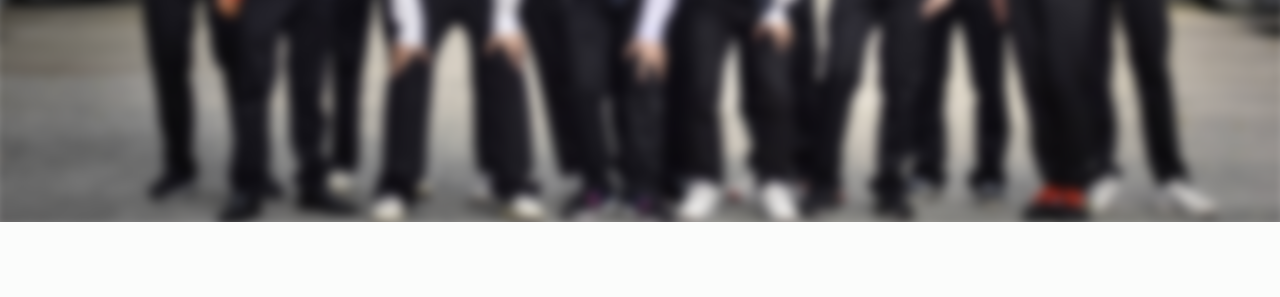
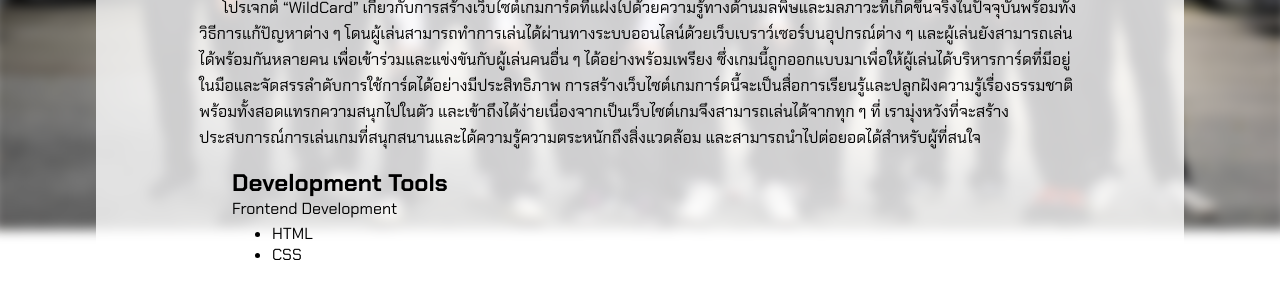
Before and after one commit to bureerak/Wildcard_WebGame, a Django app: page /project in a window 1280 px wide. Shown: the part 578-875 px from the top of the page. Before the commit the page ends 800 px from the top, so only its background shows below. Run offline with Django 5.2, Linux system fonts and the light colour scheme.

Commit message:
Updating HTML page

```diff
--- a/cardgame/game/static/res/css/game.css
+++ b/cardgame/game/static/res/css/game.css
@@ -19,10 +19,11 @@
 
 .myimg{
     display: grid;
-    grid-template-columns: auto auto auto auto auto;
+    grid-template-columns: 20% 20% 20% 20% 20%;
     max-width: 75%;
     margin: auto;
 }
+
 .img-profile{
     border-radius: 100%;
 }
@@ -32,11 +33,9 @@
 }
 
 .myinfo{
-    padding: 0 64px;
-    margin-top: 32px;
-}
-.myinfo label{
-    font-size: x-large;
+    max-width: 81%;
+    margin: 16px auto;
+    line-height: 26px;
 }
 
 #game-body {
--- a/cardgame/game/templates/stream/project.html
+++ b/cardgame/game/templates/stream/project.html
@@ -12,20 +12,54 @@
             }
 
             .project-container {
-                top: 0;
                 background-color: rgba(255, 255, 255, 0.8);
                 width: 85%;
                 min-width: 100px;
-                margin: auto;
-                padding-top: 72px;
+                margin: 96px auto auto auto;
+                border-radius: 16px;
+            }
+
+            .project-container:last-child {
+                padding-bottom: 16px;
             }
 
             .myimg label {
                 font-size: smaller;
             }
 
+            .myimg span {
+                font-weight: bold;
+            }
+
             .myimg {
                 text-align: center;
+            }
+
+            .project-name {
+                text-align: center;
+                margin: auto auto 16px auto;
+                padding-top: 16px;
+            }
+
+            .project-name label:first-child {
+                font-size: 8vw;
+                font-weight: bold;
+                color: rgb(56, 127, 57);
+                text-shadow: 4px 4px 10px #6E6E6E;
+            }
+
+            .info-tools {
+                max-width: 75%;
+                margin: auto;
+            }
+
+            .info-tools .title {
+                font-size: x-large;
+                font-weight: bold;
+            }
+
+            ul {
+                margin-top: 4px;
             }
         </style>
     </head>
@@ -35,7 +69,7 @@
             <div class="navcon">
                 <div>
                     <img src="{%static 'res/player.png'%}" width="32" height="32" />
-                    <label>&nbsp; PSCP_Project_101</label>
+                    <label>&nbsp; WildCard</label>
                 </div>
                 <div>
                     <a href="/">เล่นเกม</a>
@@ -45,7 +79,29 @@
             </div>
         </nav>
         <div class="project-container">
+            <div class="project-name">
+                <label>
+                    WildCard Project
+                </label>
+                <br>
+                <label>
+                    การ์ดเกมปัญหาสิ่งแวดล้อม
+                </label>
+            </div>
             <div class="myimg">
+                <div>
+                    <img src="{%static 'res/img3.jpg'%}" width="100%" class="img-profile">
+                    <label>
+                        นายปองพล บุรีรักษ์<br>
+                    </label>
+                    <label>
+                        รหัสนักศึกษา 67070100
+                    </label>
+                    <span>
+                        Backend
+                        Developer
+                    </span>
+                </div>
                 <div>
                     <img src="https://www.it.kmitl.ac.th/~it67070057/nacopter123-profile.jpg" width="100%" class="img-profile">
                     <label>
@@ -54,6 +110,36 @@
                     <label>
                         รหัสนักศึกษา 67070057
                     </label>
+                    <span>
+                        Frontend
+                        Developer
+                    </span>
+                </div>
+                <div>
+                    <img src="{%static 'res/img5.jpg'%}" width="100%" class="img-profile">
+                    <label>
+                        นายธนาธิป ปานทัพ<br>
+                    </label>
+                    <label>
+                        รหัสนักศึกษา 67070070
+                    </label>
+                    <span>
+                        Game
+                        Designer
+                    </span>
+                </div>
+                <div>
+                    <img src="{%static 'res/img4.jpg'%}" width="100%" class="img-profile">
+                    <label>
+                        นายธนชาติ แซ่อ้วง<br>
+                    </label>
+                    <label>
+                        รหัสนักศึกษา 67070062
+                    </label>
+                    <span>
+                        Game
+                        Designer
+                    </span>
                 </div>
                 <div>
                     <img src="{%static 'res/img2.jpg'%}" width="100%" class="img-profile">
@@ -63,42 +149,37 @@
                     <label>
                         รหัสนักศึกษา 67070073
                     </label>
-                </div>
-                <div>
-                    <img src="{%static 'res/img3.jpg'%}" width="100%" class="img-profile">
-                    <label>
-                        นายปองพล บุรีรักษ์<br>
-                    </label>
-                    <label>
-                        รหัสนักศึกษา 67070100
-                    </label>
-                </div>
-                <div>
-                    <img src="{%static 'res/img4.jpg'%}" width="100%" class="img-profile">
-                    <label>
-                        นายธนชาติ แซ่อ้วง<br>
-                    </label>
-                    <label>
-                        รหัสนักศึกษา 67070062
-                    </label>
-                </div>
-                <div>
-                    <img src="{%static 'res/img5.jpg'%}" width="100%" class="img-profile">
-                    <label>
-                        นายธนาธิป ปานทัพ<br>
-                    </label>
-                    <label>
-                        รหัสนักศึกษา 67070070
-                    </label>
+                    <span>
+                        Game
+                        Designer
+                    </span>
                 </div>
             </div>
             <div class="myinfo">
-                <label for="">
-                    โปรเจกต์นี้กี่ยวกับการสร้างเว็บไซต์เกมการ์ดที่สามารถเล่นออนไลน์ได้ โดยผู้เล่นสามารถเล่นได้พร้อมกันหลายคน เพื่อเข้าร่วมและแข่งขันกับผู้เล่นคนอื่นๆ ได้อย่างพร้อมเพรียง ซึ่งเกมนี้ถูกออกแบบมาเพื่อให้ผู้เล่น ได้บริหารการ์ดที่มีอยู่ในมือ และจัดสรรลำดับการใช้การ์ดได้อย่างมีประสิทธิภาพ
-                    การสร้างเว็บไซต์เกมการ์ดนี้จะเป็นสื่อการเรียนรู้และปลูกฝังความรู้เรื่องธรรมชาติพร้อมทั้งสอดแทรกความสนุกไปในตัว  และเข้าถึงได้ง่ายเนื่องจากเป็นเว็บไซต์เกมจึงสามารถเล่นได้จากทุกๆที่
+                <label>
+                    &nbsp;&nbsp;&nbsp;&nbsp;&nbsp;&nbsp;โปรเจกต์ “WildCard” เกี่ยวกับการสร้างเว็บไซต์เกมการ์ดที่แฝงไปด้วยความรู้ทางด้านมลพิษและมลภาวะที่เกิดขึ้นจริงในปัจจุบันพร้อมทั้งวิธีการแก้ปัญหาต่าง ๆ โดนผู้เล่นสามารถทำการเล่นได้ผ่านทางระบบออนไลน์ด้วยเว็บเบราว์เซอร์บนอุปกรณ์ต่าง ๆ และผู้เล่นยังสามารถเล่นได้พร้อมกันหลายคน เพื่อเข้าร่วมและแข่งขันกับผู้เล่นคนอื่น ๆ ได้อย่างพร้อมเพรียง ซึ่งเกมนี้ถูกออกแบบมาเพื่อให้ผู้เล่นได้บริหารการ์ดที่มีอยู่ในมือและจัดสรรลำดับการใช้การ์ดได้อย่างมีประสิทธิภาพ
+                    การสร้างเว็บไซต์เกมการ์ดนี้จะเป็นสื่อการเรียนรู้และปลูกฝังความรู้เรื่องธรรมชาติพร้อมทั้งสอดแทรกความสนุกไปในตัว  และเข้าถึงได้ง่ายเนื่องจากเป็นเว็บไซต์เกมจึงสามารถเล่นได้จากทุก ๆ ที่
                     เรามุ่งหวังที่จะสร้างประสบการณ์การเล่นเกมที่สนุกสนานและได้ความรู้ความตระหนักถึงสิ่งแวดล้อม
-                    และ สามารถนำไปต่อยอดได้สำหรับผู้ที่สนใจ
+                    และสามารถนำไปต่อยอดได้สำหรับผู้ที่สนใจ
                 </label>
+            </div>
+            <div class="info-tools">
+                <div class="title">
+                    Development Tools
+                </div>
+                <div class="content">
+                    Frontend Development
+                </div>
+                <div class="subcontent">
+                    <ul>
+                        <li>
+                            HTML
+                        </li>
+                        <li>
+                            CSS
+                        </li>
+                    </ul>
+                </div>
             </div>
         </div>
     </body>
--- a/cardgame/game/templates/stream/rule.html
+++ b/cardgame/game/templates/stream/rule.html
@@ -8,7 +8,6 @@
     <link rel="stylesheet" type="text/css" href="{%static 'res/css/game.css'%}" />
     <style>
         body {
-            font-family: Arial, sans-serif;
             display: flex;
             justify-content: center;
             align-items: center;
```
